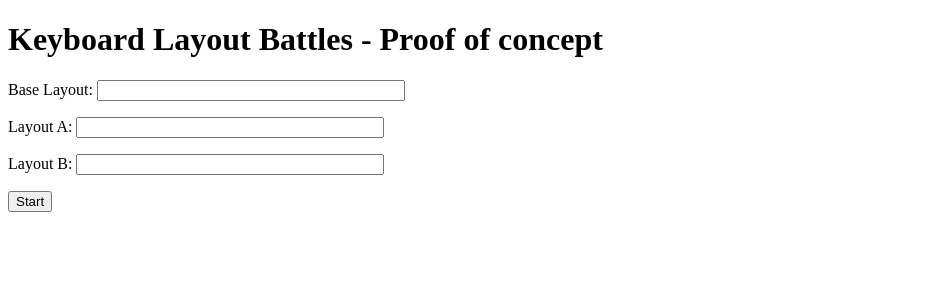
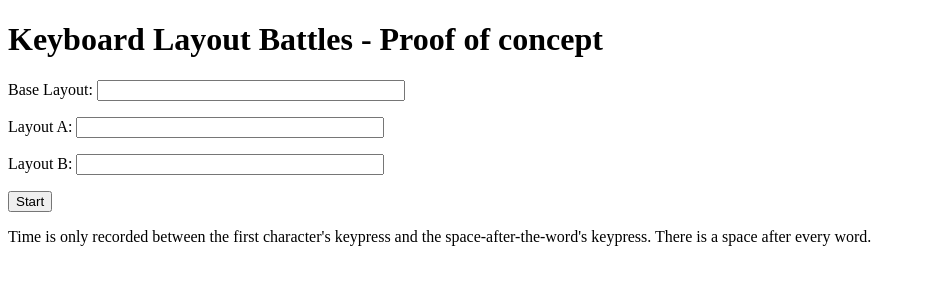
Before and after one commit to malfple/klb-poc, a plain HTML site: page index.html in a window 1280 px wide. Shown: the whole page, without its empty margins (0-926 px from the left). Drawn offline with Linux system fonts and the light colour scheme.

Commit message:
add text guides

```diff
--- a/index.html
+++ b/index.html
@@ -17,6 +17,9 @@
         </p>
         <button id="start-button">Start</button>
         <br>
+        <p>
+            Time is only recorded between the first character's keypress and the space-after-the-word's keypress. There is a space after every word.
+        </p>
         <div class="field" id="field" hidden="true">
             <div>
                 <p id="text-area"></p>
```
